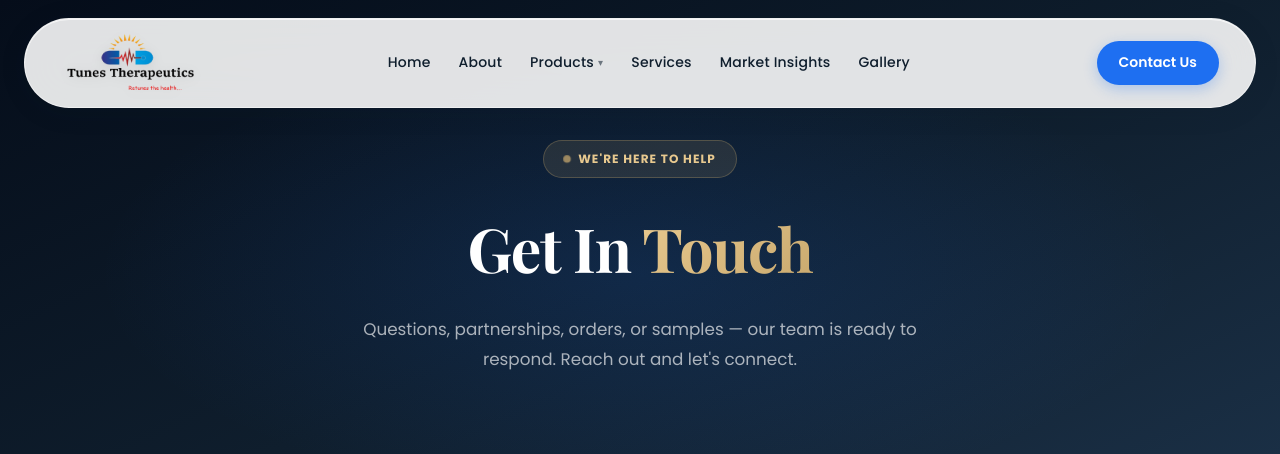
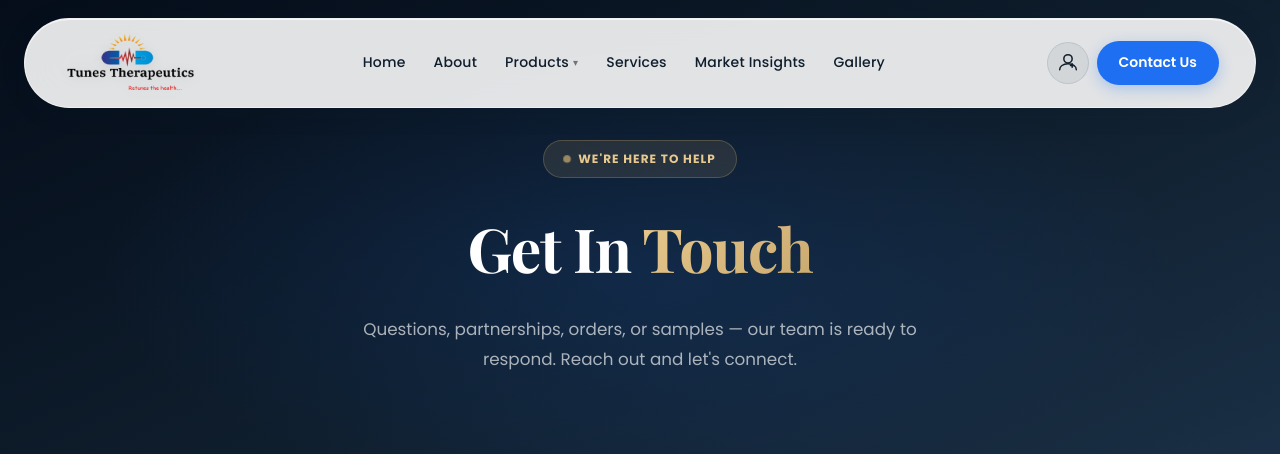
Before and after one commit to Saiaditya26122006/tunes_pharma_web, a Flask app: page /contact in a window 1280 px wide. Shown: the top 454 px of the page. Run offline with Flask 3, Linux system fonts and the light colour scheme; parts of the project's set-up code (start-up, migrations or seed data) failed here and were passed over; some libraries are stand-ins or nearby versions.

Commit message:
feat: add Doctor Portal icon button to all page headers
- Circular icon button with stethoscope/person+plus SVG links to /doctor-portal
- Hover reveals dark background, lift effect, and tooltip label
- Positioned between nav and Contact Us button on every page

Co-Authored-By: Claude Sonnet 4.6 <noreply@anthropic.com>

```diff
--- a/static/css/premium.css
+++ b/static/css/premium.css
@@ -166,6 +166,36 @@ a  { text-decoration:none; }
   color:white;
   box-shadow:0 2px 8px rgba(15,30,45,0.2);
 }
+
+/* Doctor Portal icon button */
+.p-doctor-btn {
+  display: flex; align-items: center; justify-content: center;
+  width: 42px; height: 42px; border-radius: 50%;
+  background: rgba(15,30,45,0.06);
+  border: 1.5px solid rgba(15,30,45,0.10);
+  color: var(--navy-800);
+  transition: all .25s var(--ease-smooth);
+  position: relative; flex-shrink: 0;
+}
+.p-doctor-btn svg { width: 20px; height: 20px; }
+.p-doctor-btn:hover {
+  background: var(--navy-800);
+  border-color: var(--navy-800);
+  color: #fff;
+  transform: translateY(-2px);
+  box-shadow: 0 6px 18px rgba(15,30,45,0.18);
+}
+.p-doctor-btn::after {
+  content: 'Doctor Portal';
+  position: absolute; bottom: -34px; left: 50%;
+  transform: translateX(-50%);
+  background: var(--navy-900); color: #fff;
+  font-size: 11px; font-weight: 600; letter-spacing: .04em;
+  padding: 4px 10px; border-radius: 6px; white-space: nowrap;
+  opacity: 0; pointer-events: none;
+  transition: opacity .2s ease;
+}
+.p-doctor-btn:hover::after { opacity: 1; }
 
 /* Contact Us header button */
 .p-contact-btn {
--- a/templates/Gallery.html
+++ b/templates/Gallery.html
@@ -109,6 +109,9 @@
       <a href="/Gallery" class="active">Gallery</a>
     </nav>
     <div class="p-header-actions">
+      <a href="/doctor-portal" class="p-doctor-btn" title="Doctor Portal">
+        <svg viewBox="0 0 24 24" fill="none" stroke="currentColor" stroke-width="1.8" stroke-linecap="round" stroke-linejoin="round"><path d="M12 2a5 5 0 1 0 0 10A5 5 0 0 0 12 2z"/><path d="M2 20c0-4 4-7 10-7s10 3 10 7"/><path d="M17 13v4m-2-2h4"/></svg>
+      </a>
       <a href="/contact" class="p-contact-btn">Contact Us</a>
     </div>
   </div>
--- a/templates/about.html
+++ b/templates/about.html
@@ -309,6 +309,9 @@
       <a href="/Gallery">Gallery</a>
     </nav>
     <div class="p-header-actions">
+      <a href="/doctor-portal" class="p-doctor-btn" title="Doctor Portal">
+        <svg viewBox="0 0 24 24" fill="none" stroke="currentColor" stroke-width="1.8" stroke-linecap="round" stroke-linejoin="round"><path d="M12 2a5 5 0 1 0 0 10A5 5 0 0 0 12 2z"/><path d="M2 20c0-4 4-7 10-7s10 3 10 7"/><path d="M17 13v4m-2-2h4"/></svg>
+      </a>
       <a href="/contact" class="p-contact-btn">Contact Us</a>
     </div>
   </div>
--- a/templates/contact.html
+++ b/templates/contact.html
@@ -108,6 +108,9 @@
       <a href="/Gallery">Gallery</a>
     </nav>
     <div class="p-header-actions">
+      <a href="/doctor-portal" class="p-doctor-btn" title="Doctor Portal">
+        <svg viewBox="0 0 24 24" fill="none" stroke="currentColor" stroke-width="1.8" stroke-linecap="round" stroke-linejoin="round"><path d="M12 2a5 5 0 1 0 0 10A5 5 0 0 0 12 2z"/><path d="M2 20c0-4 4-7 10-7s10 3 10 7"/><path d="M17 13v4m-2-2h4"/></svg>
+      </a>
       <a href="/contact" class="p-contact-btn">Contact Us</a>
     </div>
   </div>
--- a/templates/index.html
+++ b/templates/index.html
@@ -154,6 +154,9 @@
       <a href="/Gallery">Gallery</a>
     </nav>
     <div class="p-header-actions">
+      <a href="/doctor-portal" class="p-doctor-btn" title="Doctor Portal">
+        <svg viewBox="0 0 24 24" fill="none" stroke="currentColor" stroke-width="1.8" stroke-linecap="round" stroke-linejoin="round"><path d="M12 2a5 5 0 1 0 0 10A5 5 0 0 0 12 2z"/><path d="M2 20c0-4 4-7 10-7s10 3 10 7"/><path d="M17 13v4m-2-2h4"/></svg>
+      </a>
       <a href="/contact" class="p-contact-btn">Contact Us</a>
     </div>
   </div>
--- a/templates/products.html
+++ b/templates/products.html
@@ -118,6 +118,9 @@
       <a href="/Gallery">Gallery</a>
     </nav>
     <div class="p-header-actions">
+      <a href="/doctor-portal" class="p-doctor-btn" title="Doctor Portal">
+        <svg viewBox="0 0 24 24" fill="none" stroke="currentColor" stroke-width="1.8" stroke-linecap="round" stroke-linejoin="round"><path d="M12 2a5 5 0 1 0 0 10A5 5 0 0 0 12 2z"/><path d="M2 20c0-4 4-7 10-7s10 3 10 7"/><path d="M17 13v4m-2-2h4"/></svg>
+      </a>
       <a href="/contact" class="p-contact-btn">Contact Us</a>
     </div>
   </div>
--- a/templates/research.html
+++ b/templates/research.html
@@ -73,6 +73,9 @@
       <a href="/Gallery">Gallery</a>
     </nav>
     <div class="p-header-actions">
+      <a href="/doctor-portal" class="p-doctor-btn" title="Doctor Portal">
+        <svg viewBox="0 0 24 24" fill="none" stroke="currentColor" stroke-width="1.8" stroke-linecap="round" stroke-linejoin="round"><path d="M12 2a5 5 0 1 0 0 10A5 5 0 0 0 12 2z"/><path d="M2 20c0-4 4-7 10-7s10 3 10 7"/><path d="M17 13v4m-2-2h4"/></svg>
+      </a>
       <a href="/contact" class="p-contact-btn">Contact Us</a>
     </div>
   </div>
--- a/templates/services.html
+++ b/templates/services.html
@@ -84,6 +84,9 @@
       <a href="/Gallery">Gallery</a>
     </nav>
     <div class="p-header-actions">
+      <a href="/doctor-portal" class="p-doctor-btn" title="Doctor Portal">
+        <svg viewBox="0 0 24 24" fill="none" stroke="currentColor" stroke-width="1.8" stroke-linecap="round" stroke-linejoin="round"><path d="M12 2a5 5 0 1 0 0 10A5 5 0 0 0 12 2z"/><path d="M2 20c0-4 4-7 10-7s10 3 10 7"/><path d="M17 13v4m-2-2h4"/></svg>
+      </a>
       <a href="/contact" class="p-contact-btn">Contact Us</a>
     </div>
   </div>
```
